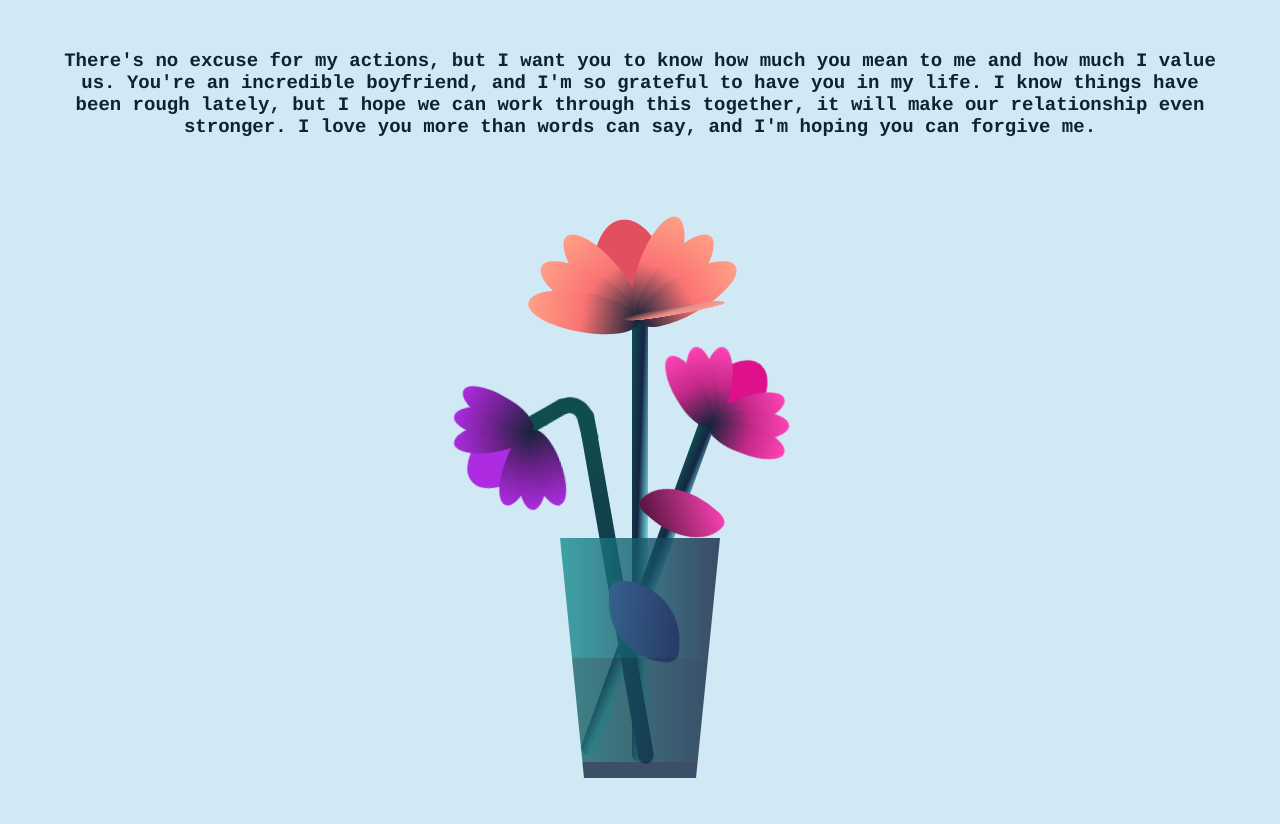
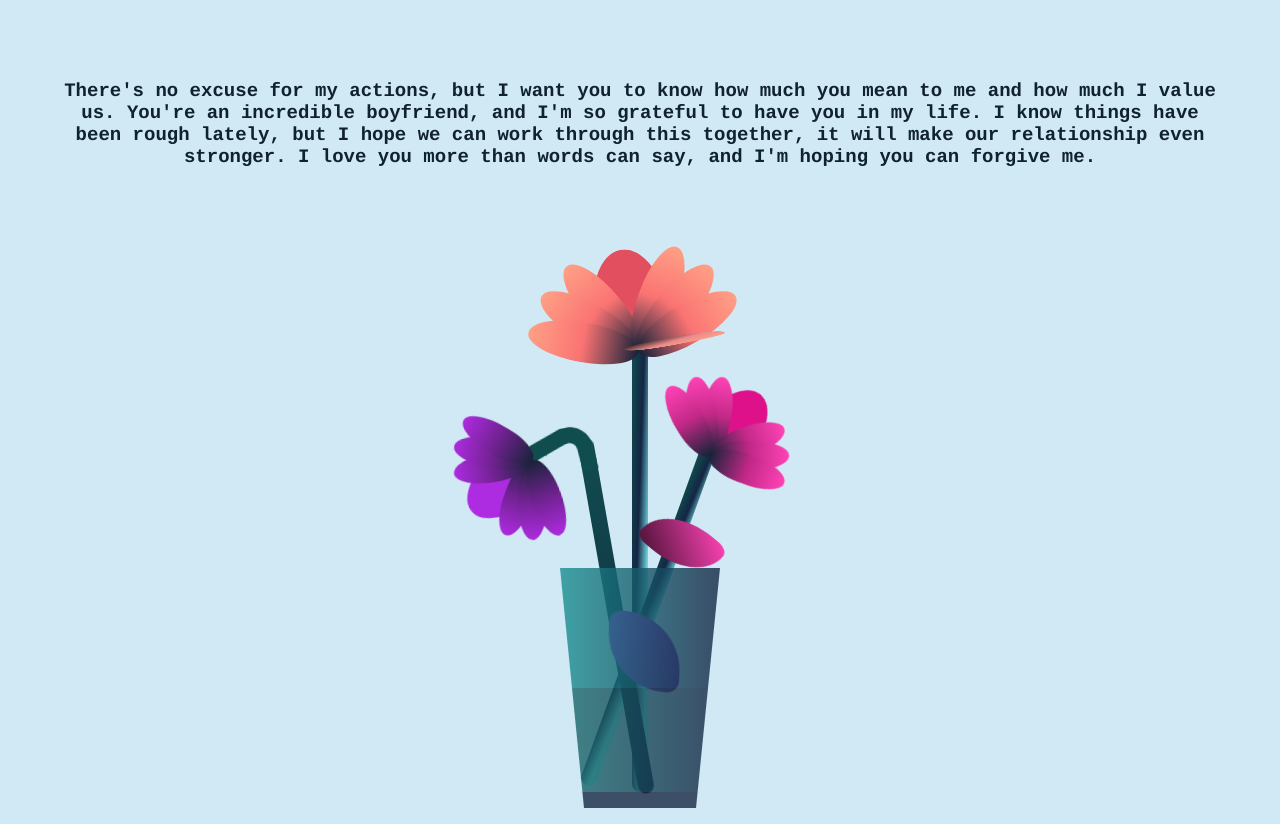
Before and after one commit to yzdnl/yzdnl.github.io, a plain HTML site: page lastpage.html in a window 1280 px wide. Before the commit the page ends 800 px from the top, so only its background shows below. Drawn offline with Linux system fonts and the light colour scheme.

Commit message:
Update flower.css

```diff
--- a/css/flower.css
+++ b/css/flower.css
@@ -27,7 +27,7 @@ body{
 #thankyou {
     width: 90%; /* Ensure it spans the full width */
     text-align: center; /* Keep the text centered */
-    margin-top: 50px; /* Add some space at the top */
+    margin-top: 80px; /* Add some space at the top */
     z-index: 1000; /* Ensure it's above other elements if needed */
     position: relative; /* Adjust based on layout needs */
 	margin-bottom: 400px;
```
